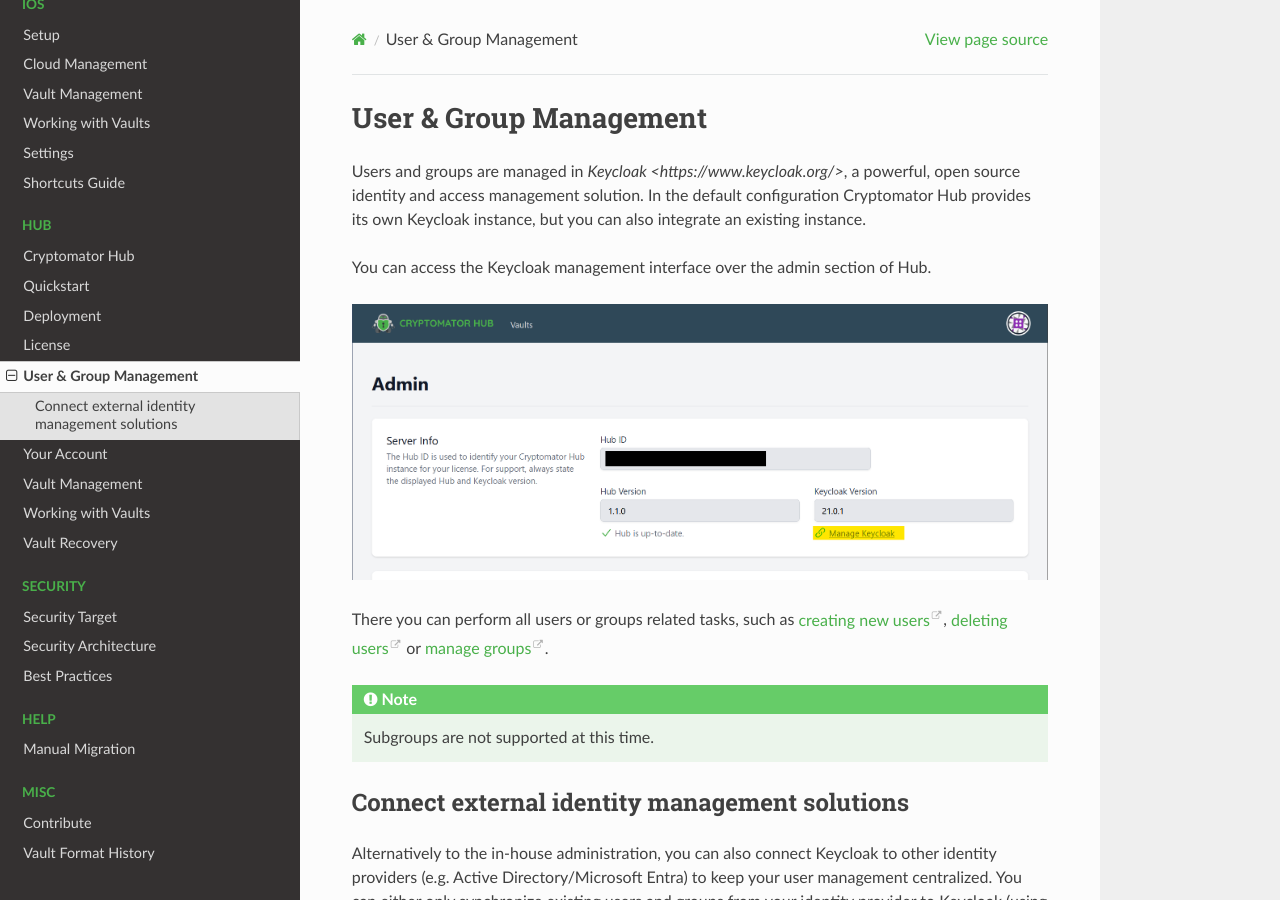
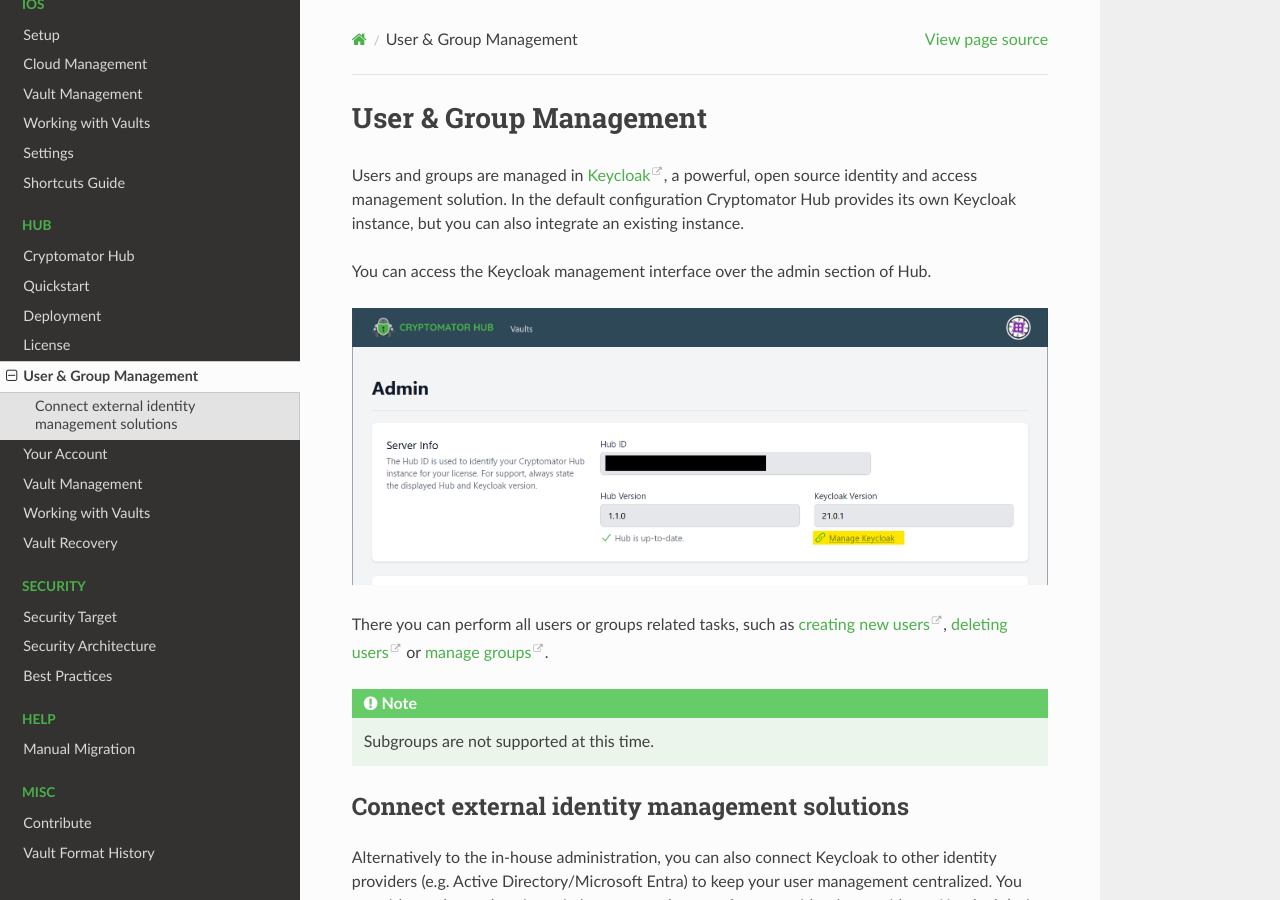
Before and after one commit to cryptomator/docs, a Sphinx documentation site: the page built from source/hub/user-group-management.rst, in a window 1280 px wide and 900 px high. Built offline with Sphinx 7.4.7 and the Read the Docs theme 2.0.0, drawn with Linux system fonts in a browser that asks for light colours.

Commit message:
Minor changes

```diff
--- a/source/hub/introduction.rst
+++ b/source/hub/introduction.rst
@@ -18,10 +18,9 @@
 
 …an **administrator**:
 
+* :ref:`User & Group management <hub/user-group-management>` - how to manage users and groups.
+* :ref:`License <hub/license>` - how to manage your Hub license.
 * :ref:`Deployment <hub/deployment>` - how to deploy Cryptomator Hub.
-* :ref:`License <hub/license>` - how to manage your Hub license.
-* :ref:`User & Group management <hub/user-group-management>` - how to manage users and groups.
-
 
 …a **user**:
 
--- a/source/hub/user-group-management.rst
+++ b/source/hub/user-group-management.rst
@@ -4,7 +4,7 @@
 =======================
 
 
-Users and groups are managed in `Keycloak <https://www.keycloak.org/>`, a powerful, open source identity and access management solution.
+Users and groups are managed in `Keycloak <https://www.keycloak.org/>`_, a powerful, open source identity and access management solution.
 In the default configuration Cryptomator Hub provides its own Keycloak instance, but you can also integrate an existing instance.
 
 You can access the Keycloak management interface over the admin section of Hub.
```
